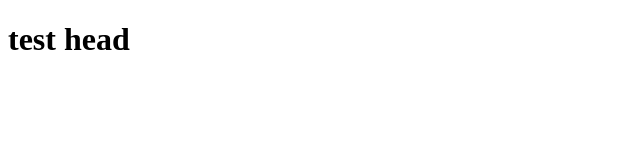
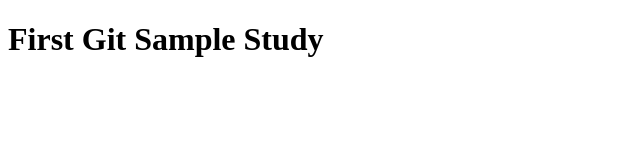
Before and after one commit to muneerek/gitStudy, a plain HTML site: page index.html in a window 1280 px wide. Shown: the whole page, without its empty margins (0-640 px from the left). Drawn offline with Linux system fonts and the light colour scheme.

Commit message:
modified inxedx.html

```diff
--- a/index.html
+++ b/index.html
@@ -7,6 +7,6 @@
     <title>Document</title>
 </head>
 <body>
-    <h1>test head</h1>
+    <h1>First Git Sample Study</h1>
 </body>
 </html>
```
